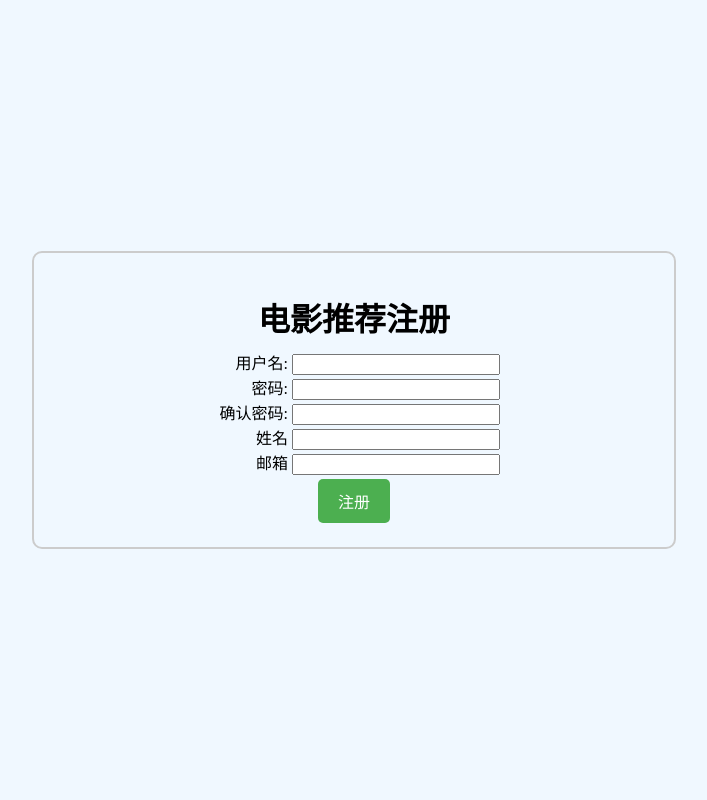
After one commit to Yaemikoreal/Movie-Rom, a Django app: page /moviereal/userregister in a window 1280 px wide. The commit adds this page. Shown: the whole page, without its empty margins (286-993 px from the left). Run offline with Django 5.2, Linux system fonts and the light colour scheme.

Commit message:
【任务】添加了注册功能，优化了主页和登录界面的页面代码，优化了部分读取逻辑

```diff
--- a/MovieRecommended/urls.py
+++ b/MovieRecommended/urls.py
@@ -20,13 +20,17 @@ from django.urls import path
 import moviereal.views
 
 urlpatterns = [
+    # admin管理界面
     path('admin/', admin.site.urls, name='admin'),
 
-    # https://www.xxxx.com/moviereal/ --> 到moviereal应用的view中找moviereal函数
-    path('moviereal/', moviereal.views.moviereal),
+    # moviereal函数
+    path('', moviereal.views.moviereal, name='moviereal'),
 
-    # https://www.xxxx.com/moviereal/userlogin --> 到moviereal应用的view中找userlogin函数
+    # userlogin函数
     path('moviereal/userlogin', moviereal.views.userlogin, name='userlogin'),
+
+    # 注册处理
+    path('moviereal/userregister', moviereal.views.userregister, name='userregister'),
 
     # 测试页面，用于展示
     path('moviereal/index', moviereal.views.index, name='index'),
--- /dev/null
+++ b/moviereal/templates/userregister.html
@@ -0,0 +1,153 @@
+<!DOCTYPE html>
+<html lang="en">
+
+<head>
+    <meta charset="UTF-8">
+    <meta name="viewport" content="width=device-width, initial-scale=1.0">
+    <title>User Register</title>
+    <style>
+        body {
+            background-color: #f0f8ff; /* 淡蓝色 */
+            display: flex;
+            justify-content: center;
+            align-items: center;
+            height: 100vh;
+            margin: 0;
+        }
+
+        form {
+            text-align: center;
+            margin-top: 20px;
+            border: 2px solid #333;
+            padding: 20px;
+            width: 300px;
+        }
+
+        label {
+            display: inline-block;
+            text-align: right;
+            width: 80px; /* 设置固定宽度，根据需要调整 */
+        }
+
+        input {
+            width: 200px; /* 设置输入框宽度，根据需要调整 */
+        }
+
+        .form-title {
+            margin-bottom: 10px;
+        }
+        #loginForm {
+            border: 2px solid #ccc;
+            border-radius: 10px; /* 设置边框四角为圆形 */
+            padding: 20px;
+            width: 600px;
+            margin: 0 auto;
+            text-align: center;
+        }
+        .page-btn {
+            background-color: #4CAF50; /* 绿色背景 */
+            border: none;
+            color: white;
+            padding: 10px 20px;
+            text-align: center;
+            text-decoration: none;
+            display: inline-block;
+            font-size: 16px;
+            margin: 4px 2px;
+            cursor: pointer;
+            border-radius: 5px;
+        }
+
+        .page-btn:hover {
+            background-color: #45a049; /* 鼠标悬停时深绿色背景 */
+        }
+    </style>
+</head>
+
+<body>
+    <form id="loginForm" method="post">
+        {% csrf_token %}
+        <h1 class="form-title">电影推荐注册</h1>
+        <label for="username">用户名:</label>
+        <input type="text" id="username" name="username"><br>
+
+        <label for="password">密码:</label>
+        <input type="password" id="password1" name="password1"><br>
+
+        <label for="password">确认密码:</label>
+        <input type="password" id="password2" name="password2"><br>
+
+        <label for="name">姓名</label>
+        <input type="text" id="name" name="name"><br>
+
+        <label for="email">邮箱</label>
+        <input type="text" id="email" name="email"><br>
+
+        <button type="submit" class="page-btn">注册</button>
+    </form>
+
+    <script>
+    document.getElementById('loginForm').addEventListener('submit', function(event) {
+        event.preventDefault(); // 阻止表单默认提交行为
+
+        const username = document.getElementById('username').value; // 获取用户名输入框的值
+        const password = document.getElementById('password1').value; // 获取密码输入框的值
+        const passwordConfirm = document.getElementById('password2').value; // 获取确认密码输入框的值
+        const name = document.getElementById('name').value; // 获取姓名输入框的值
+        const email = document.getElementById('email').value; // 获取邮箱输入框的值
+
+        // 验证密码是否匹配
+        if (password !== passwordConfirm) {
+            alert('密码和确认密码不匹配，请重新输入！');
+            return;
+        }
+
+        const data = {
+            'username': username,
+            'password': password,
+            'name': name,
+            'email': email
+        };
+
+        const csrftoken = getCookie('csrftoken'); // 从 cookie 中获取 CSRF 令牌
+
+        fetch('/moviereal/userregister', { // 注册接口的URL是'/moviereal/userregister'
+            method: 'POST',
+            headers: {
+                'Content-Type': 'application/json',
+                'X-CSRFToken': csrftoken // 在请求头中添加 CSRF 令牌
+            },
+            body: JSON.stringify(data)
+        })
+        .then(response => {
+            if (!response.ok) {
+                throw new Error('Network response was not ok');
+            }
+            return response.json();
+        })
+        .then(data => {
+            if (data.success) {
+                // 用户注册成功后可以在这里添加一些逻辑，比如跳转到登录页面或显示成功消息
+                alert(data.message); // 在页面中显示一个提示框
+                window.location.href = '/moviereal/userlogin';
+            } else {
+                // 注册失败，显示错误信息
+                alert(data.message || '注册失败，请稍后再试！');
+            }
+        })
+        .catch(error => {
+            console.error('There has been a problem with your fetch operation:', error);
+            alert('注册过程中发生错误，请稍后再试！');
+        });
+    });
+
+    // 假设这是从cookie中获取CSRF令牌的函数
+    function getCookie(name) {
+        const value = `; ${document.cookie}`;
+        const parts = value.split(`; ${name}=`);
+        if (parts.length === 2) return parts.pop().split(';').shift();
+    }
+</script>
+</body>
+
+</html>
--- a/moviereal/views.py
+++ b/moviereal/views.py
@@ -1,18 +1,21 @@
 import json
-import requests
-from django.shortcuts import render, HttpResponse
-from datetime import datetime
+from django.shortcuts import render, HttpResponse, redirect
 from algo.ReadMovieImgRandom import ReadMovieImgRandom
-from data_entry.ReadUserLogMsg import ReadUserLogMsg
+from functional_zone.ReadUserLogMsg import ReadUserLogMsg
+from functional_zone.UserRegister import UserRegister
 from .models import Moviereal
-from django.http import JsonResponse
 from django.contrib.auth import authenticate
+from django.contrib.auth.models import User
+from django.contrib.auth.hashers import make_password
+from django.http import JsonResponse, HttpResponseRedirect
+from django.urls import reverse
 
 
 # Create your views here.
 
 def moviereal(request):
-    return HttpResponse("欢迎访问moviereal!")
+    # 重定向到用户登录页面
+    return redirect('/moviereal/userlogin')
 
 
 def userlogin(request):
@@ -32,7 +35,7 @@ def userlogin(request):
 
         if authenticated_user is not None:
             # 认证成功，可以返回一个成功页面或重定向到其他页面
-            # 假设验证成功，返回成功信息给前端
+            # 验证成功，返回成功信息给前端
             response_data = {'success': True, 'message': '登录成功!'}
             return JsonResponse(response_data)
         else:
@@ -42,6 +45,44 @@ def userlogin(request):
     else:
         # GET 请求时返回登录表单页面
         return render(request, 'user_login.html')
+
+
+def userregister(request):
+    """
+    用户注册
+    :param request:
+    :return:
+    """
+
+    if request.method == 'POST':
+        data = json.loads(request.body)
+        # 处理表单提交逻辑
+
+        # 密码规则:
+        # 你的密码不能与你的其他个人信息太相似。
+        # 你的密码必须包含至少 8 个字符。
+        # 你的密码不能全都是数字。
+
+        obj = UserRegister()
+        static = obj.calculate(data)
+        if static:
+            response_data = {'success': False, 'message': static}
+            return JsonResponse(response_data)
+        # 创建用户对象
+        try:
+            # 使用 User.objects.create_user 方法创建用户时，Django 会自动处理密码的加密，并将用户对象（包括加密后的密码）保存到 auth_user 表中。
+            user = User.objects.create_user(username=data["username"],
+                                            email=data["email"], password=data["password"], first_name=data["name"])
+            user.save()
+        except Exception as e:
+            return JsonResponse({'error': str(e)}, status=400)
+
+        # 注册成功，返回成功信息
+        response_data = {'success': True, 'message': '用户注册成功！'}
+        return JsonResponse(response_data)
+    else:
+        # 如果不是POST请求，返回注册表单页面
+        return render(request, 'userregister.html')
 
 
 def index(request):
@@ -61,7 +102,7 @@ def userlogmsg(request):
     if username:
         # 如果用户名存在，进行处理
         obj = ReadUserLogMsg()
-        user_dt = obj.calculate(username=username)
+        user_dt = obj.calculate(username=username, static=1)
         # 将字典转换为 JSON 字符串
         json_string = json.dumps(user_dt)
         return HttpResponse(json_string)
```
Also changed, not shown: functional_zone/ReadUserLogMsg.py (renamed from data_entry/ReadUserLogMsg.py, +15 -6 lines), functional_zone/UserRegister.py (added, +58 -0 lines), moviereal/templates/index.html (+33 -33 lines), moviereal/templates/user_login.html (+42 -11 lines), data_entry/manufacturing_simulation_data.py (deleted).
